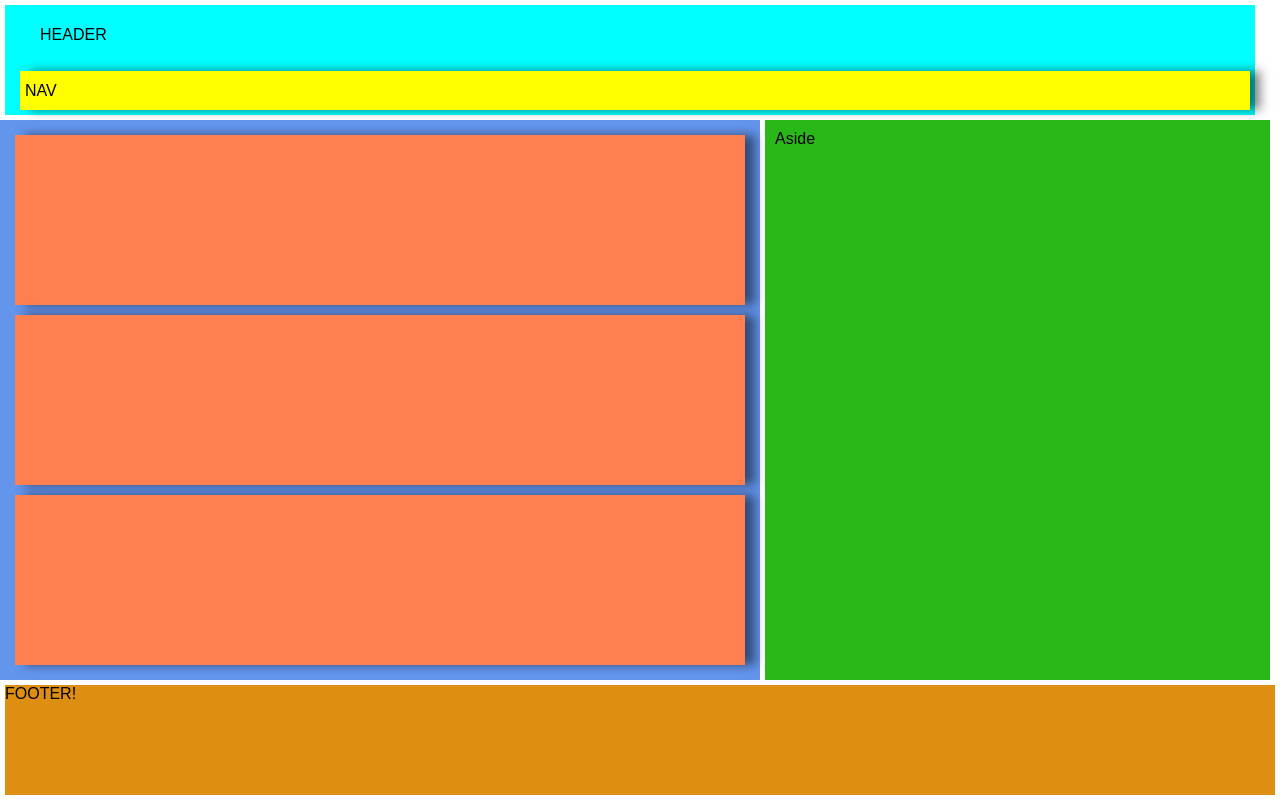
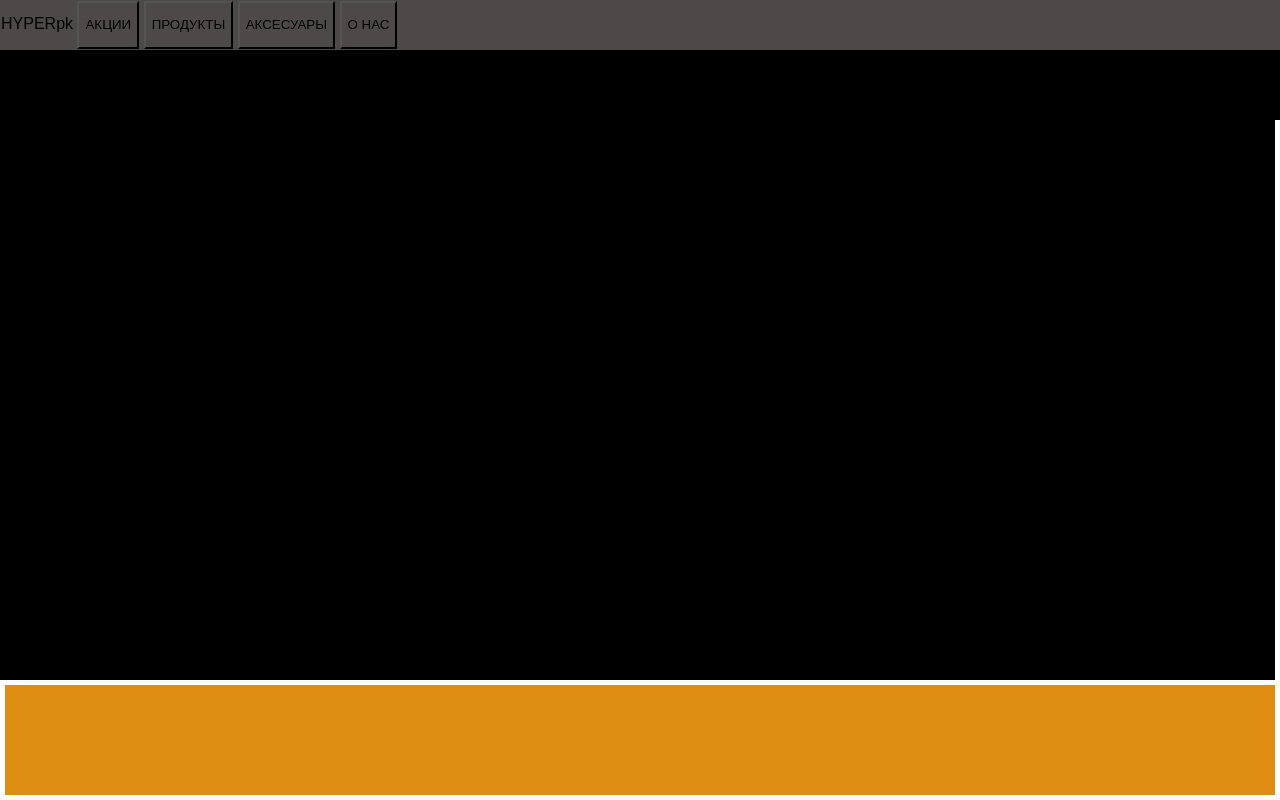
Before and after one commit to maker777/-, a plain HTML site: page lesson13/index.html in a window 1280 px wide. Drawn offline with Linux system fonts and the light colour scheme.

Commit message:
первый сайт

```diff
--- a/lesson13/index.html
+++ b/lesson13/index.html
@@ -1,28 +1,24 @@
     <html>
         <head>
-            <title>HTML5</title>
+            <title>Первый сайт</title>
             <meta charset="utf-8">
             <link rel="stylesheet" href="style.css">
         </head>
         <body>
             <header>
-                <p>HEADER</p>
-                <nav>
-                    NAV
-                </nav>
+                <p1>HYPERpk</p1>
+                <button id="1" class="col-xs-1"><p>АКЦИИ</p></button>
+                <button id="2" class="col-xs-2">
+                    <p>ПРОДУКТЫ</p>
+                    <div class="1"></div>
+                    <div class="2"></div>
+                    <div class="3"></div>
+                </button>
+                <button id="3" class="col-xs-1"><p>АКСЕСУАРЫ</p></button>
+                <button id="4" class="col-xs-1"><p>О НАС</p></button>
             </header>
-            <div>
-                <article>
-                    <section></section>
-                    <section></section>
-                    <section></section>
-                </article>
-                <aside>
-                    Aside
-                </aside>
-            </div>
             <footer>
-                FOOTER!
+
             </footer>
         </body>
     </html>
--- a/lesson13/style.css
+++ b/lesson13/style.css
@@ -6,38 +6,23 @@ html, body {
 body {
     font-family: sans-serif;
     position: relative;
+    background-color: black;
 }
 
 header {
     margin: 0;
-    padding: 5px;
-    background-color: aqua;
-    position: absolute;
+    padding: 1px;
+    background-color: rgb(77, 73, 73);
     left: 0px;
     top: 0px;
-    right: 20px;
-    bottom: 85%;
+    right: 0px;
     border-bottom: none;
-    border: 5px solid white;
-    box-sizing: border-box;
+
 }
 
-p {
-    margin-left: 30px;
-}
+button {
+    background-color: rgb(77, 73, 73);
 
-nav {
-    margin-left: 10px;
-    background-color: yellow;
-    position: absolute;
-    bottom: 5px;
-    left: 5px;
-    right: 5px;
-    top: 60%;
-    display: flex;
-    align-items: center;
-    padding-left: 5px;
-    box-shadow: 10px 0 10px rgba(0, 0, 0, 0.5);
 }
 
 div {
@@ -54,41 +39,6 @@ div {
     box-sizing: border-box;
 }
 
-article {
-    background-color: cornflowerblue;
-    padding: 10px;
-    position: absolute;
-    top:0px;
-    bottom: 0px;
-    left: 0;
-    right: 40%;
-    display: flex;
-    flex-flow: column;
-    border-right: 5px solid white;
-    box-sizing: border-box;
-}
-
-section {
-    background-color: coral;
-    margin: 5px;
-    flex-grow: 1;
-    padding: 5px 50px;
-    box-shadow: 10px 0 10px rgba(0, 0, 0, 0.5);
-}
-
-aside {
-    background-color: rgb(41, 184, 23);
-    padding: 10px;
-    position: absolute;
-    top: 0;
-    bottom: 0;
-    left: 60%;
-    right: 0;
-    display: flex;
-    flex-flow: column;
-    border-right: 5px solid white;
-    box-sizing: border-box;
-}
 
 footer {
     margin: 0;
```
Also changed, not shown: зан.8/index.html (+11 -0 lines).
